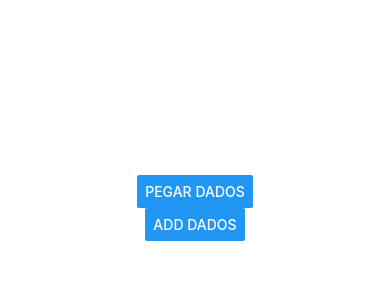
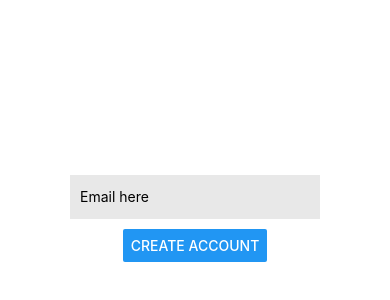
Before and after one commit to pedrobarretto/firebase-rn-app, a React Native app: screen / in a window 390 px wide. Shown: the part 214-514 px from the top of the page. Built offline with nearby package versions, Linux system fonts and the light colour scheme.

Commit message:
error: for some reason, TextInput not working...seams like a rn/expo bug

```diff
--- a/App.tsx
+++ b/App.tsx
@@ -1,11 +1,23 @@
 import { StatusBar } from 'expo-status-bar';
-import { Button, StyleSheet, Text, View } from 'react-native';
-import { db } from './config';
+import { Button, StyleSheet, Text, TextInput, View } from 'react-native';
+import { db, auth } from './config';
 import { collection, getDocs, addDoc } from "firebase/firestore";
-import { useState } from 'react';
+import { useEffect, useState } from 'react';
+import { createUserWithEmailAndPassword } from 'firebase/auth';
 
 export default function App() {
+  const [email, setEmail] = useState<string>('Email here');
+  const [password, setPassword] = useState<string>('');
   const [data, setData] = useState<any>([]);
+
+  const signUp = async () => {
+    try {
+      const info = await createUserWithEmailAndPassword(auth, email, password);
+      console.log(info);
+    } catch (error) {
+      console.log(error);
+    }
+  }
 
   const getData = async () => {
     const querySnapshot = await getDocs(collection(db, 'test'));
@@ -23,15 +35,13 @@ export default function App() {
 
   return (
     <View style={styles.container}>
-      {
-        data.map((x: any) => {
-          return (
-            <Text key={x.idade}>{`Nome: ${x.name}. Idade: ${x.idade}`}</Text>
-          )
-        })
-      }
-      <Button title='Pegar Dados' onPress={getData} />
-      <Button title='Add Dados' onPress={addData} />
+      <TextInput
+        placeholder='Email'
+        value={email}
+        onChangeText={(text) => setEmail(text)}
+        style={styles.input}
+      />
+      <Button title='Create Account' onPress={signUp} />
       <StatusBar style="auto" />
     </View>
   );
@@ -44,4 +54,12 @@ const styles = StyleSheet.create({
     alignItems: 'center',
     justifyContent: 'center',
   },
+  input: {
+    width: 250,
+    height: 44,
+    padding: 10,
+    marginTop: 20,
+    marginBottom: 10,
+    backgroundColor: '#e8e8e8'
+  },
 });
--- a/config.js
+++ b/config.js
@@ -1,5 +1,6 @@
-import { initializeApp } from "firebase/app";
-import { getFirestore } from "firebase/firestore";
+import { initializeApp } from 'firebase/app';
+import { getFirestore } from 'firebase/firestore';
+import { getAuth } from 'firebase/auth';
 import {
   REACT_APP_API_KEY,
   REACT_APP_AUTH_DOMAIN,
@@ -32,5 +33,6 @@ const firebaseConfig = {
 
 const app = initializeApp(firebaseConfig);
 const db = getFirestore(app);
+const auth = getAuth(app);
 
-export { db };
+export { db, auth };
--- a/package.json
+++ b/package.json
@@ -18,7 +18,8 @@
     "react-dom": "18.1.0",
     "react-native": "0.70.5",
     "react-native-dotenv": "^3.4.7",
-    "react-native-web": "~0.18.9"
+    "react-native-web": "~0.18.9",
+    "expo-updates": "~0.15.6"
   },
   "devDependencies": {
     "@babel/core": "^7.12.9",
```
Also changed, not shown: 1 other file (tests, documents, lock files or other folders).
